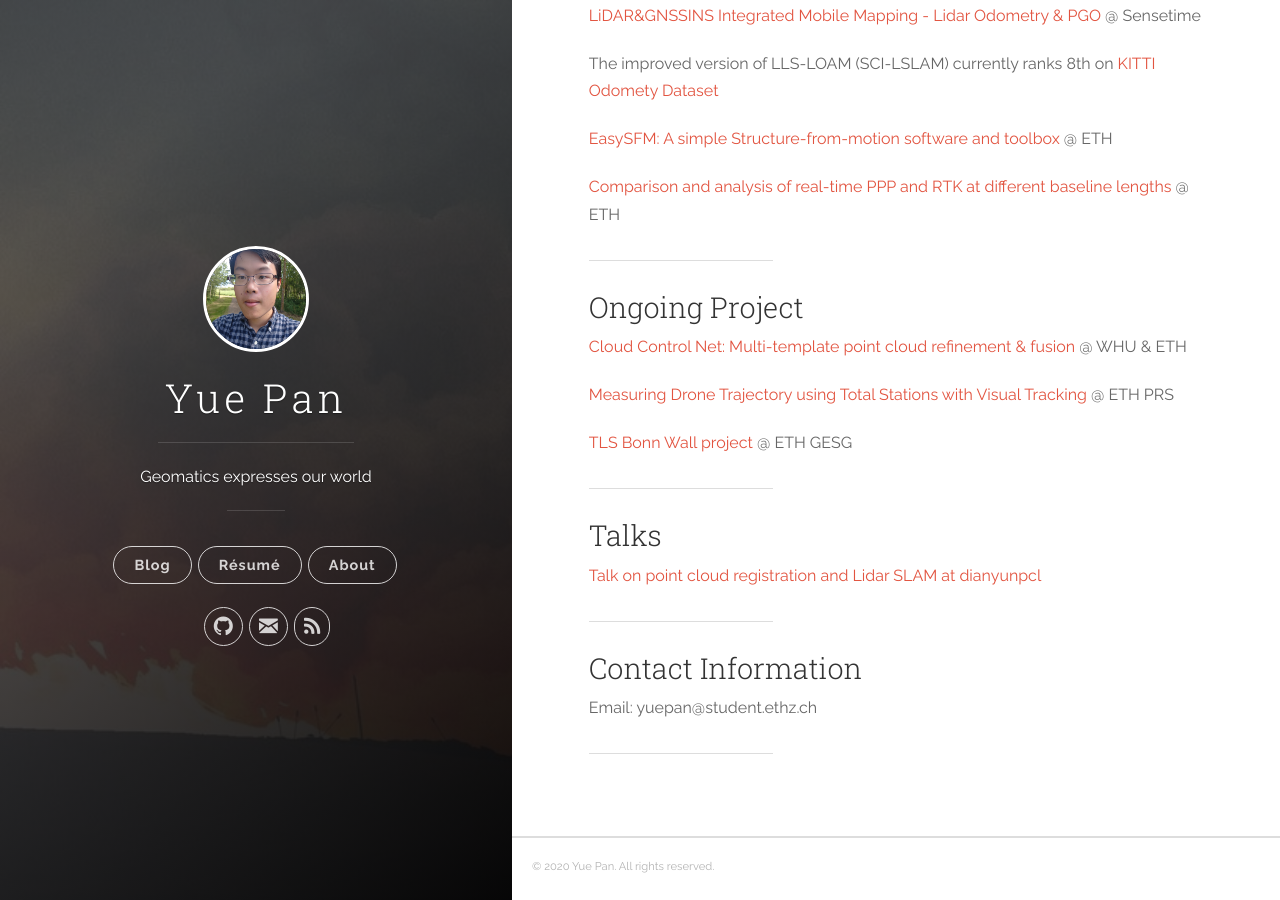
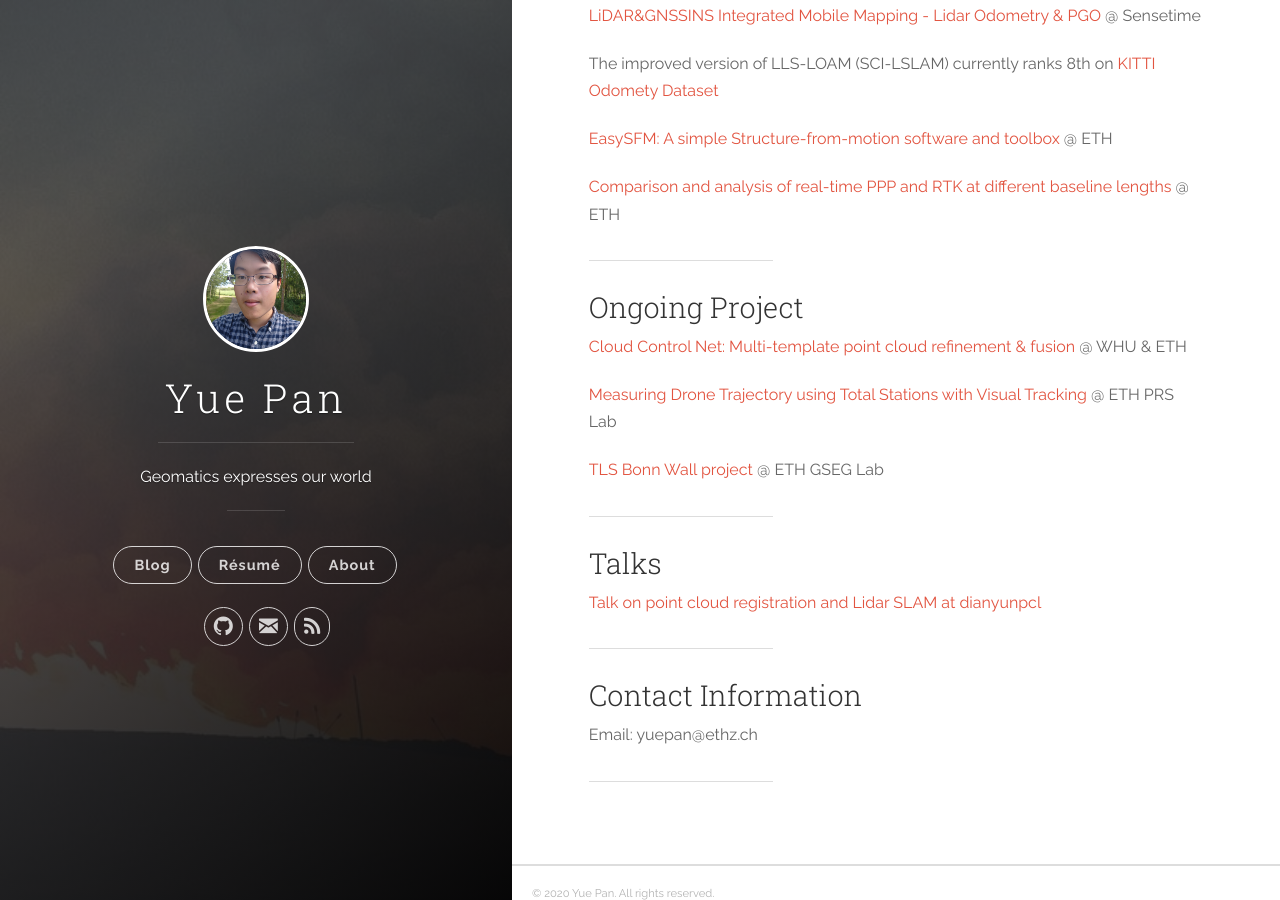
Before and after one commit to YuePanEdward/YuePanEdward.github.io, a Jekyll site: the page built from _posts/2020-9-14-about.md, in a window 1280 px wide and 900 px high, scrolled down 1022 px. Built offline with Jekyll 4.4.1, drawn with Linux system fonts in a browser that asks for light colours; some of the changed text lies outside the part shown.

Commit message:
Update and rename 2020-8-30-about.md to 2020-9-14-about.md

```diff
--- a/_posts/2020-8-30-about.md
+++ b/_posts/2020-9-14-about.md
@@ -50,9 +50,9 @@ The improved version of LLS-LOAM (SCI-LSLAM) currently ranks 8th on [KITTI Odome
 
 [Cloud Control Net: Multi-template point cloud refinement & fusion](https://github.com/YuePanEdward/CloudControlNet) @ WHU & ETH
 
-[Measuring Drone Trajectory using Total Stations with Visual Tracking](https://sirop.org/app/f76aed5f-95af-43db-a302-47ae994b03be) @ ETH PRS
+[Measuring Drone Trajectory using Total Stations with Visual Tracking](https://sirop.org/app/f76aed5f-95af-43db-a302-47ae994b03be) @ ETH PRS Lab
 
-[TLS Bonn Wall project]() @ ETH GESG
+[TLS Bonn Wall project]() @ ETH GSEG Lab
 
 
 ---
@@ -64,6 +64,6 @@ The improved version of LLS-LOAM (SCI-LSLAM) currently ranks 8th on [KITTI Odome
 
 ### Contact Information
 
-Email: yuepan@student.ethz.ch
+Email: yuepan@ethz.ch
 
 ---
```
